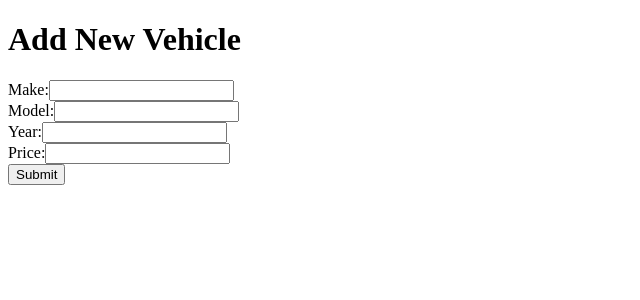
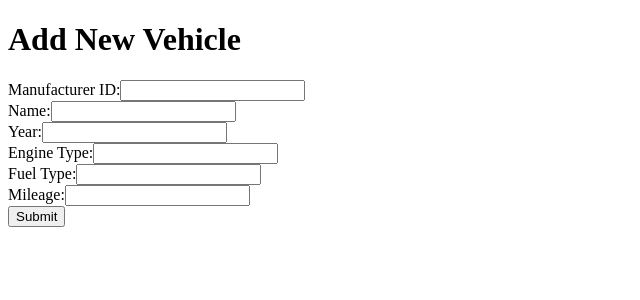
Before and after one commit to fez2013/onlyimports, a Next.js app: page /VehicleForm in a window 1280 px wide. Shown: the top 300 px of the page, without its empty margins (0-640 px from the left). Built offline with nearby package versions, Linux system fonts and the light colour scheme.

Commit message:
Update VehicleForm.tsx

```diff
--- a/src/pages/VehicleForm.tsx
+++ b/src/pages/VehicleForm.tsx
@@ -1,36 +1,46 @@
 import { useState } from 'react';
+import { query } from '../lib/db.js';
 
 const NewVehicleForm = () => {
-  const [make, setMake] = useState('');
-  const [model, setModel] = useState('');
+  const [manufacturerId, setManufacturerId] = useState('');
+  const [name, setName] = useState('');
   const [year, setYear] = useState('');
-  const [price, setPrice] = useState('');
+  const [engineType, setEngineType] = useState('');
+  const [fuelType, setFuelType] = useState('');
+  const [mileage, setMileage] = useState('');
 
   const handleSubmit = async (e) => {
     e.preventDefault();
 
-    // You can send the form data to your backend API to handle saving the new vehicle to the database
     const formData = {
-      make,
-      model,
+      manufacturerId,
+      name,
       year,
-      price,
+      engineType,
+      fuelType,
+      mileage,
     };
 
-    // Example of sending form data to an API endpoint using fetch
-    const response = await fetch('/api/addVehicle', {
-      method: 'POST',
-      headers: {
-        'Content-Type': 'application/json',
-      },
-      body: JSON.stringify(formData),
-    });
+    try {
+      // Send the form data to the backend API to save to the database
+      await query({
+        query: 'INSERT INTO Inventory (ManufacturerID, Name, Year, EngineType, FuelType, Mileage) VALUES (?, ?, ?, ?, ?, ?)',
+        values: [manufacturerId, name, year, engineType, fuelType, mileage],
+      });
 
-    if (response.ok) {
-      // Redirect user to a success page or show a success message
+      // If successful, reset the form fields
+      setManufacturerId('');
+      setName('');
+      setYear('');
+      setEngineType('');
+      setFuelType('');
+      setMileage('');
+
+      // Display success message to user
       alert('Vehicle added successfully!');
-    } else {
-      // Handle error
+    } catch (error) {
+      // Handle any errors
+      console.error('Error adding vehicle:', error.message);
       alert('Failed to add vehicle. Please try again.');
     }
   };
@@ -40,20 +50,28 @@ const NewVehicleForm = () => {
       <h1>Add New Vehicle</h1>
       <form onSubmit={handleSubmit}>
         <div>
-          <label>Make:</label>
-          <input type="text" value={make} onChange={(e) => setMake(e.target.value)} />
+          <label>Manufacturer ID:</label>
+          <input type="text" value={manufacturerId} onChange={(e) => setManufacturerId(e.target.value)} />
         </div>
         <div>
-          <label>Model:</label>
-          <input type="text" value={model} onChange={(e) => setModel(e.target.value)} />
+          <label>Name:</label>
+          <input type="text" value={name} onChange={(e) => setName(e.target.value)} />
         </div>
         <div>
           <label>Year:</label>
           <input type="text" value={year} onChange={(e) => setYear(e.target.value)} />
         </div>
         <div>
-          <label>Price:</label>
-          <input type="text" value={price} onChange={(e) => setPrice(e.target.value)} />
+          <label>Engine Type:</label>
+          <input type="text" value={engineType} onChange={(e) => setEngineType(e.target.value)} />
+        </div>
+        <div>
+          <label>Fuel Type:</label>
+          <input type="text" value={fuelType} onChange={(e) => setFuelType(e.target.value)} />
+        </div>
+        <div>
+          <label>Mileage:</label>
+          <input type="text" value={mileage} onChange={(e) => setMileage(e.target.value)} />
         </div>
         <button type="submit">Submit</button>
       </form>
```
